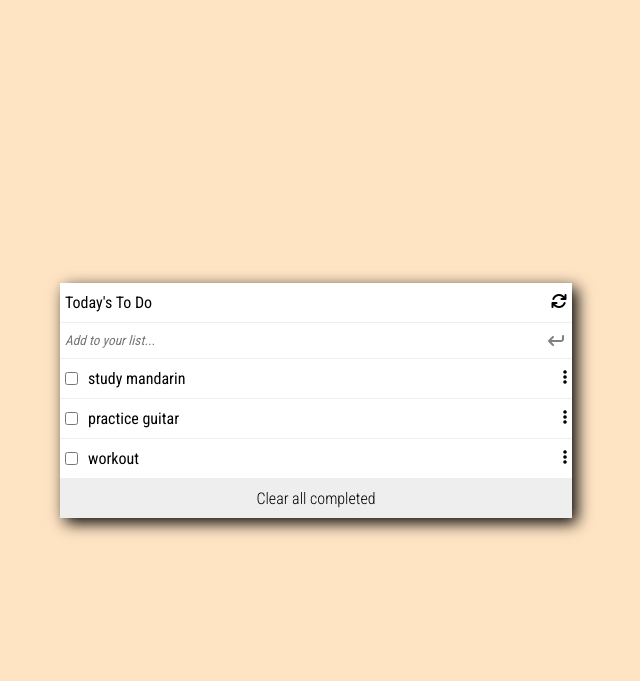
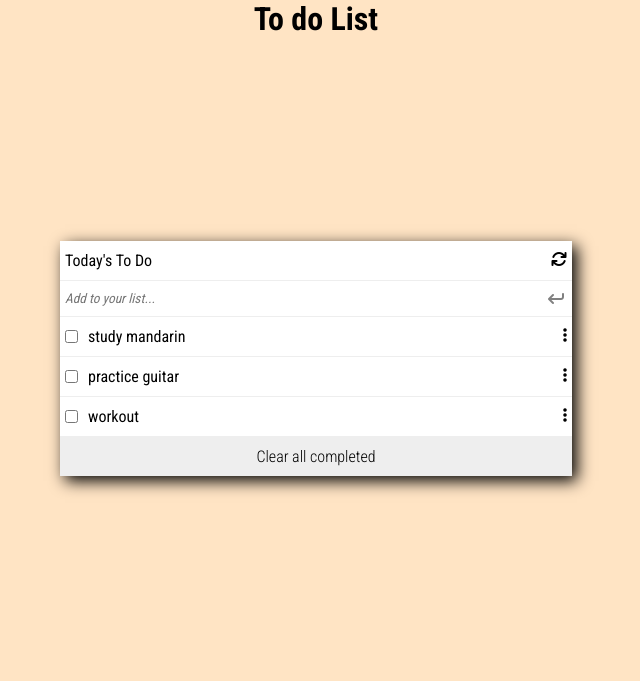
Before and after one commit to gandradep/toDoList, a website built with webpack: page src/index.html in a window 1280 px wide. Shown: the whole page, without its empty margins (324-964 px from the left). Built offline with nearby package versions, Linux system fonts and the light colour scheme.

Commit message:
adding html contetn to fix lighthouse lintern

```diff
--- a/src/index.html
+++ b/src/index.html
@@ -9,10 +9,13 @@
     <link rel="stylesheet" href="https://cdnjs.cloudflare.com/ajax/libs/font-awesome/6.1.2/css/all.min.css">
     <title>2 do list</title>
 </head>
-<body class="dFlex">
+<body>
+    <h1 id="pageTitle">To do List</h1>
+    <section id="main" class="dFlex">
+      <ul id="list">
 
-    <ul id="list">
+      </ul>
+    </section>
 
-    </ul>
 </body>
 </html>
--- a/src/style.css
+++ b/src/style.css
@@ -8,12 +8,20 @@
 body {
   background-color: bisque;
   min-height: 100vh;
-  align-items: center;
-  justify-content: center;
 }
 
 input {
   border: hidden;
+}
+
+#pageTitle {
+  text-align: center;
+}
+
+#main {
+  align-items: center;
+  justify-content: center;
+  min-height: 80vh;
 }
 
 .dFlex {
```
